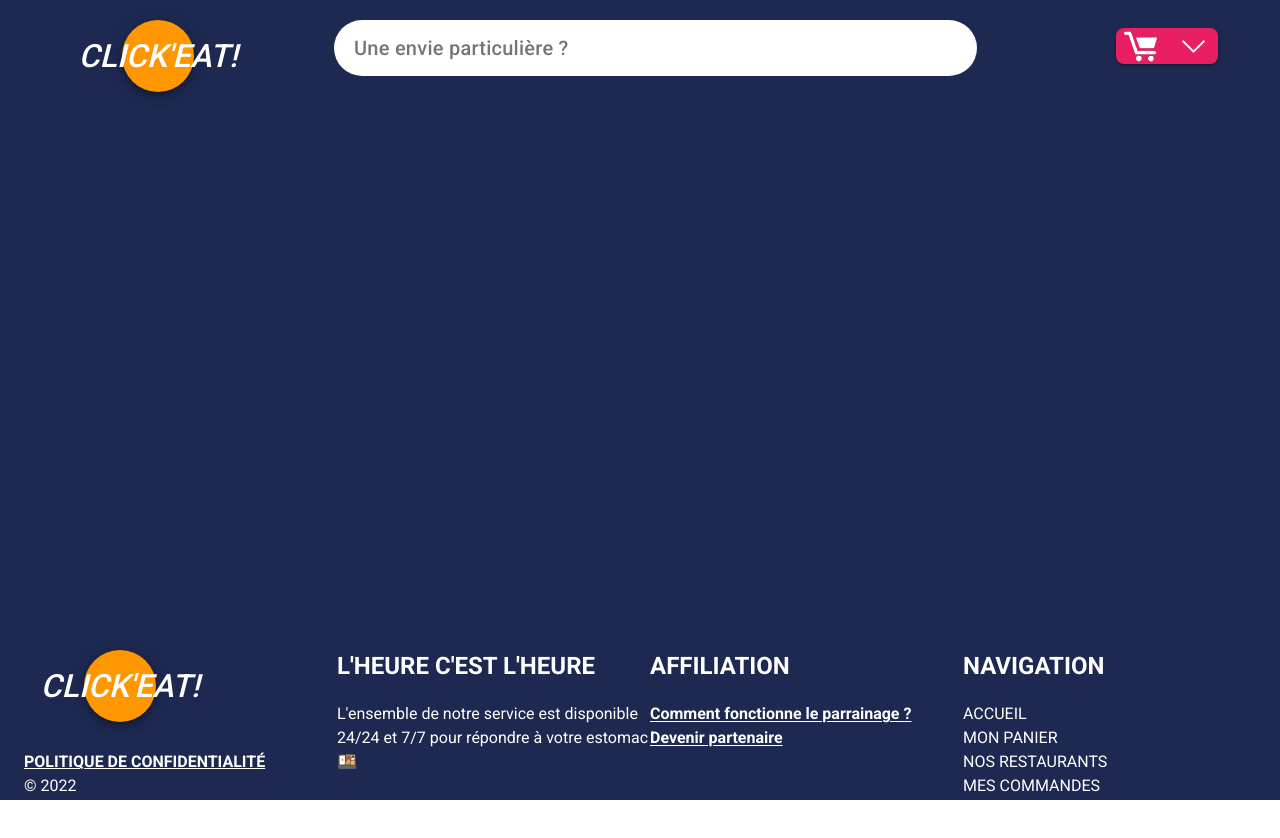
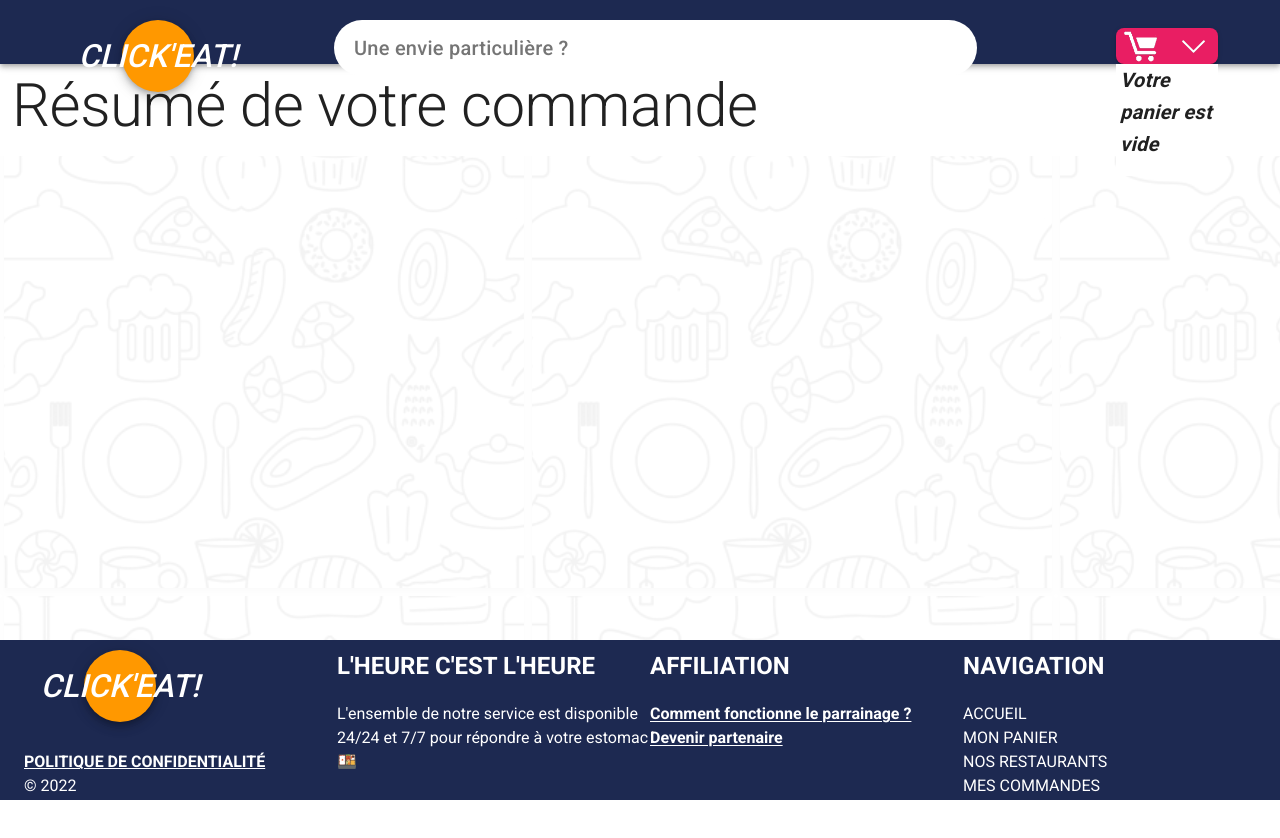
Before and after one commit to valentinpain/Click-eat, a Nuxt app in the folder Clickeat/clickeat/: page /commande in a window 1280 px wide. Both pictures are taken after a click on the button 1167 px from the left and 46 px from the top of the page. Shown: the top 838 px of the page. Built offline with nearby package versions, Linux system fonts and the light colour scheme.

Commit message:
commands basics

```diff
--- a/Clickeat/clickeat/layouts/default.vue
+++ b/Clickeat/clickeat/layouts/default.vue
@@ -48,10 +48,18 @@
                             </v-icon>
                           </v-btn>
                         </v-col>
-                        <hr style="border-top: 5px solid purple;" />
+                        <hr style="border-top: 3px solid black;" />
                       </v-row>
                     </li>
+                    <li class="text-h5 font-weight-bold font-italic purple--text mt-2">TOTAL {{ totalCart()}} €</li>
+                    <hr style="border-top: 3px solid black;" />
+                    <v-btn class="mt-3" style="height: 7%" to="/commande">
+                      <p class="text-wrap text-center green--text font-italic font-weight-bold text-h5 mt-3">VALIDER LA <br />COMMANDE</p>
+                    </v-btn>
                   </ul>
+                  <div v-else>
+                    <p class="font-italic font-weight-bold text-h6 ml-1">Votre panier est vide</p>
+                  </div>
                 </div>
             </div>
           </v-col>
@@ -145,6 +153,16 @@ export default {
         this.$store.commit("removeArticle", index)
         this.$axios.delete('http://localhost:8000/articles/cart/delete/' + article._id).then(function (){
         })
+      },
+
+      totalCart(){
+        let sum = 0;
+
+        this.$store.getters.getCart.forEach(article => {
+          sum += article.price;
+        });
+
+        return sum;
       }
     },
 }
--- a/Clickeat/clickeat/nuxt.config.js
+++ b/Clickeat/clickeat/nuxt.config.js
@@ -88,7 +88,10 @@ export default {
 
   googleFonts: {
   families: {
-    Yantramanav: true,
+    Yantramanav: {
+      wght: [100, 400],
+      ital: [100]
+    },
     }
   }
 }
--- /dev/null
+++ b/Clickeat/clickeat/pages/commande.vue
@@ -0,0 +1,39 @@
+<template>
+  <div class="background white">
+    <div>
+      <v-container class="white lighten-5 mb-6" fluid>
+        <h2 class="text-h2">Résumé de votre commande</h2>
+        <v-row>
+          <v-col>
+          </v-col>
+        </v-row>
+      </v-container>
+    </div>
+  </div>
+</template>
+
+<script>
+export default {
+  name: "CommandPage",
+  components: {
+  },
+  data() {
+    return {
+      articles: []
+    }
+  },
+  mounted() {
+  },
+  methods: {
+  },
+}
+</script>
+
+<style scoped>
+  .background {
+    width: 100%;
+    height: 100%;
+    background-image: url('./../assets/Background/bg.svg');
+    background-repeat: repeat;
+}
+</style>
```
